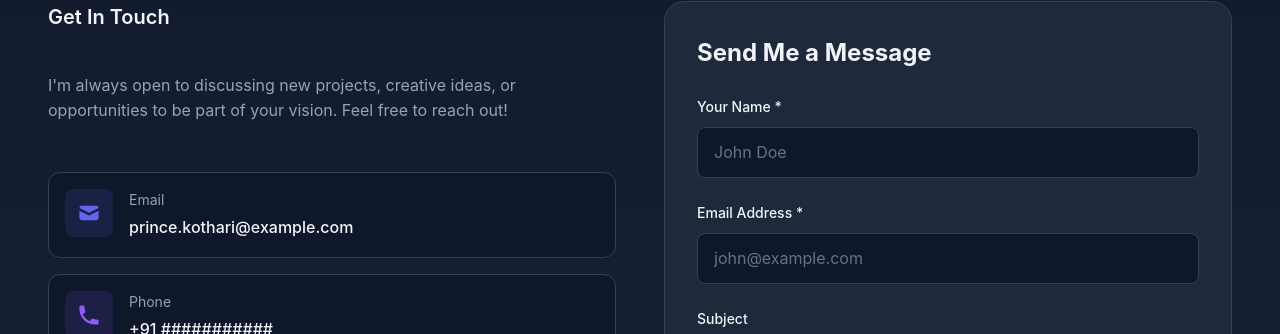
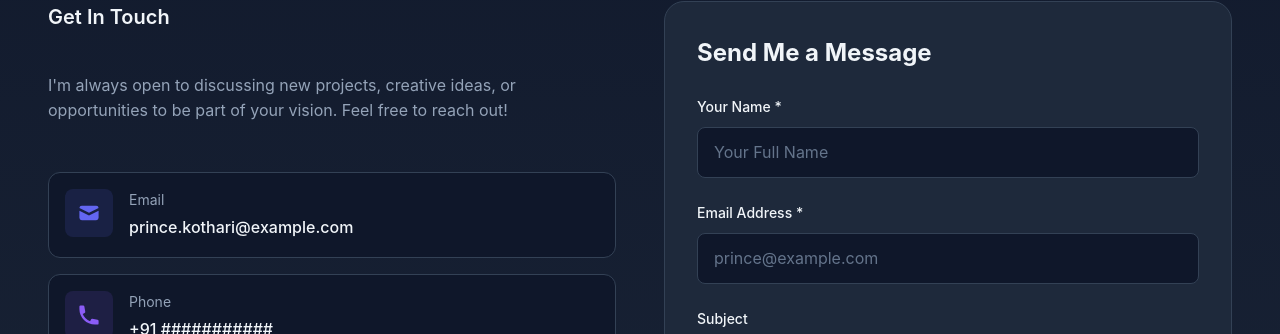
Before and after one commit to princekotharii/PrinceKothari-Portfolio, a React (Vite) app: page / in a window 1280 px wide. Shown: the part 8696-9030 px from the top of the page. Built offline with nearby package versions, Linux system fonts and the light colour scheme; the HTML template or start-up script is replaced by a standard one.

Commit message:
Completed the Contact Form for Clients Or Visitors

```diff
--- a/src/components/features/ContactForm.jsx
+++ b/src/components/features/ContactForm.jsx
@@ -233,7 +233,7 @@ const ContactForm = () => {
             value={formData.name}
             onChange={handleChange}
             className={`form-input ${errors.name ? 'error' : ''}`}
-            placeholder="John Doe"
+            placeholder="Your Full Name"
           />
           {errors.name && (
             <p className="form-error">{errors.name}</p>
@@ -252,7 +252,7 @@ const ContactForm = () => {
             value={formData.email}
             onChange={handleChange}
             className={`form-input ${errors.email ? 'error' : ''}`}
-            placeholder="john@example.com"
+            placeholder="prince@example.com"
           />
           {errors.email && (
             <p className="form-error">{errors.email}</p>
```
